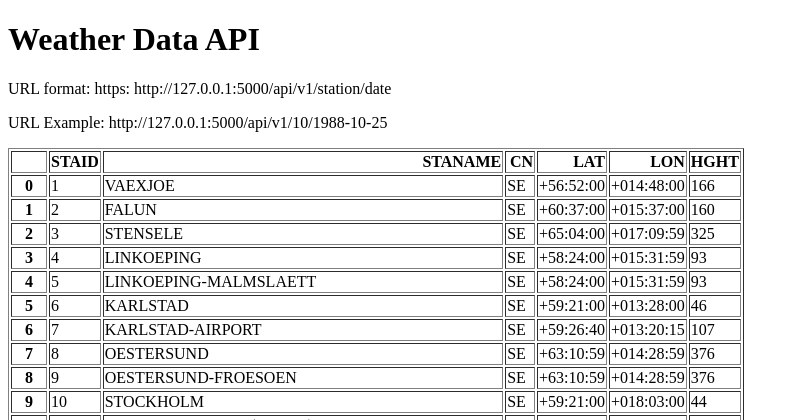
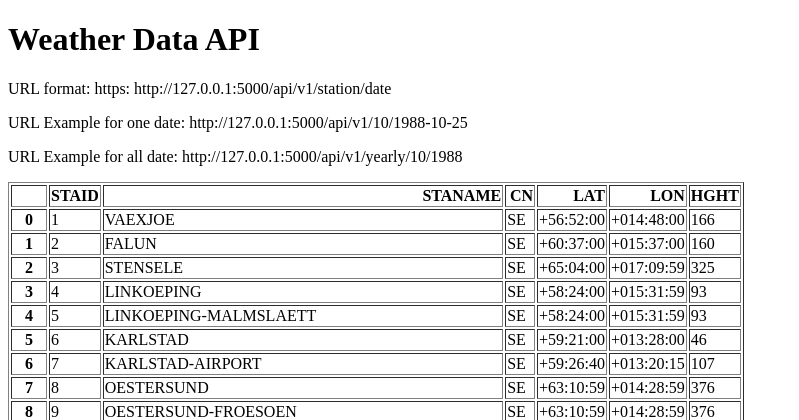
Before and after one commit to SanjitGanesh/weather-api, a Flask app: page / in a window 1280 px wide. Shown: the top 420 px of the page, without its empty margins (0-799 px from the left). Run offline with Flask 3, Linux system fonts and the light colour scheme; parts of the project's set-up code (start-up, migrations or seed data) failed here and were passed over.

Commit message:
added yearwise data on the web

```diff
--- a/main.py
+++ b/main.py
@@ -4,7 +4,7 @@ import pandas as pd
 app = Flask(__name__)
 
 stations = pd.read_csv("data/stations.txt", skiprows=17)
-stations = stations[['STAID', 'STANAME']].set_index('STAID')
+
 
 @app.route("/")
 def home():
@@ -17,6 +17,25 @@ def about(station, date):
     df = pd.read_csv(filename, skiprows=20,parse_dates= ['    DATE'])
     temperature = df.loc[df['    DATE'] == date]['   TG'].squeeze()/10
     return {"station": station, "date": date, "temperature": temperature}
+
+@app.route("/api/v1/<station>")
+def all_data(station):
+    filename = ("data/TG_STAID"+str(station).zfill(6)+".txt")
+    df = pd.read_csv(filename, skiprows=20,parse_dates= ['    DATE'])
+    result = df.to_dict(orient="records")
+    return result
+
+@app.route("/api/v1/yearly/<station>/<year>")
+def yearly_data(station, year):
+    filename = ("data/TG_STAID"+str(station).zfill(6)+".txt")
+    print(filename)
+    df = pd.read_csv(filename, skiprows=20)
+    df['    DATE'] = df['    DATE'].astype(str)
+    result = df[df["    DATE"].str.startswith(str(year))].to_dict(orient="records")
+
+    return result
+
+
 if __name__ == "__main__":
     app.run(debug=True)
 app.run(debug=True,port=5001)
--- a/templates/home.html
+++ b/templates/home.html
@@ -9,7 +9,8 @@
 <body>
     <h1>Weather Data API</h1>
     <p>URL format: https: http://127.0.0.1:5000/api/v1/station/date</p>
-    <p>URL Example: http://127.0.0.1:5000/api/v1/10/1988-10-25</p>
+    <p>URL Example for one date: http://127.0.0.1:5000/api/v1/10/1988-10-25</p>
+    <p>URL Example for all date: http://127.0.0.1:5000/api/v1/yearly/10/1988</p>
     <p>{{data|safe}}</p>
     <br>
 
```
